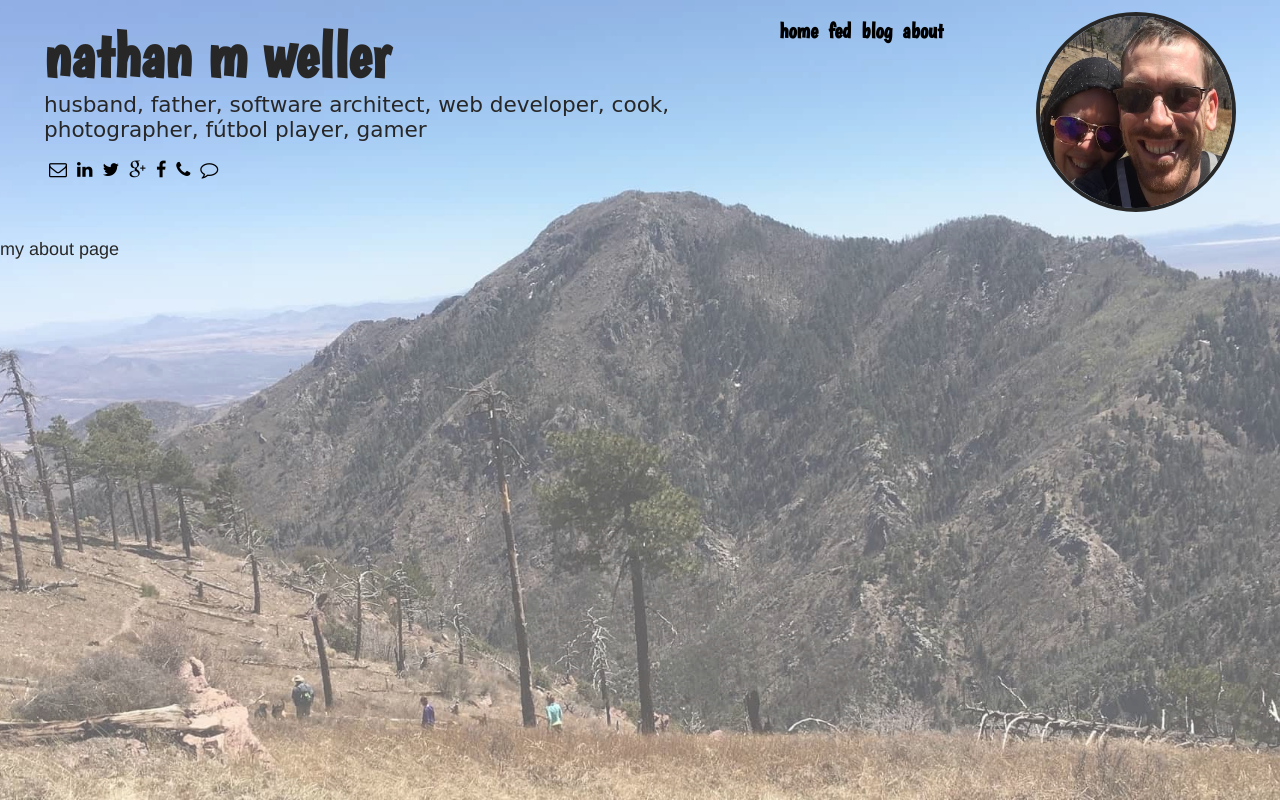
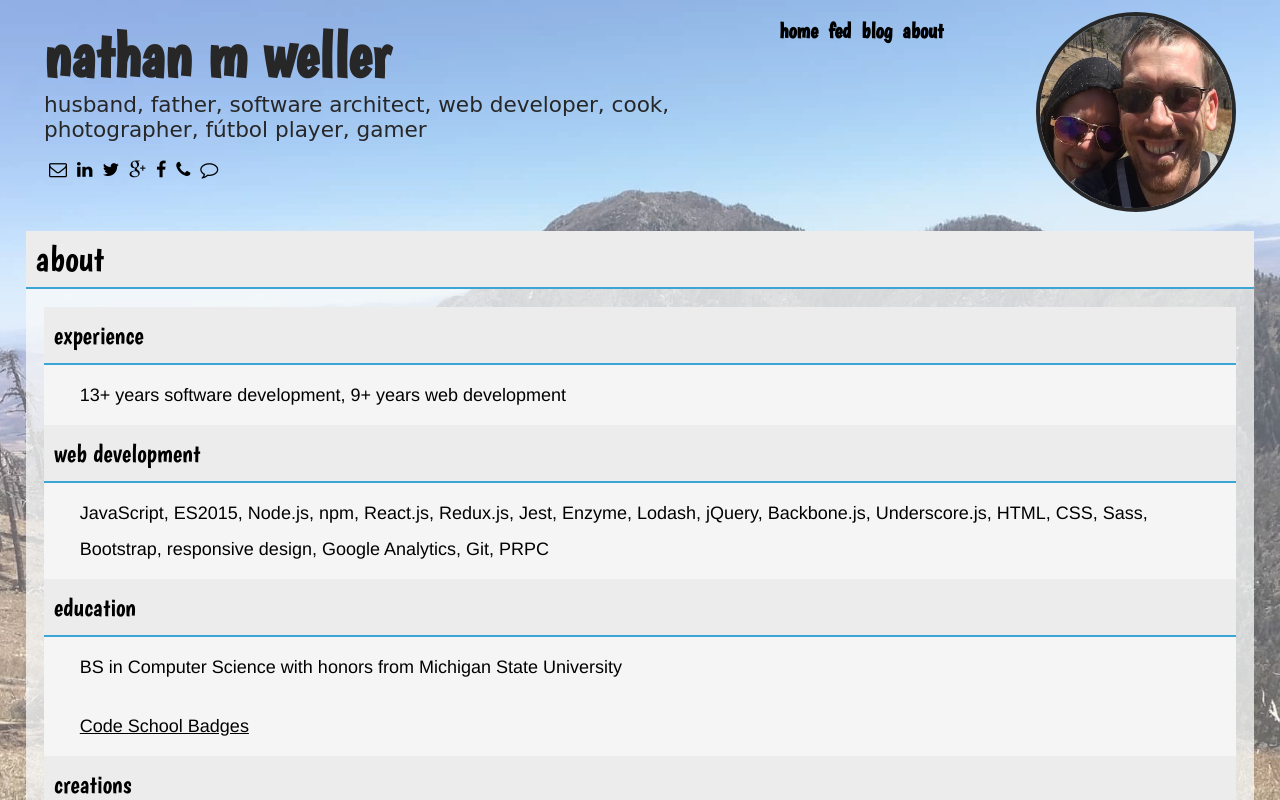
Before and after one commit to nkas17/nathanmweller-react, a React app: page /about in a window 1280 px wide. Built offline with nearby package versions, Linux system fonts and the light colour scheme.

Commit message:
added pre-push script and updated tests and added content to AboutPage

```diff
--- a/src/pages/AboutPage.jsx
+++ b/src/pages/AboutPage.jsx
@@ -1,7 +1,40 @@
 import React from 'react';
 
 const AboutPage = () => (
-	<p>my about page</p>
+	<main className="main flex-wrapper">
+		<div className="flex-item main__flex-item">
+			<header className="main__header">
+				<h2 className="header header_size_large">about<span className="dilbert">&nbsp;</span></h2>
+			</header>
+			<article className="article flex-wrapper">
+				<div className="flex-item article__content">
+					<header className="main__header article__header">
+						<h3 className="header header_size_medium">experience</h3>
+					</header>
+					<p className="article__paragraph">13+ years software development,
+						9+ years web development</p>
+					<header className="main__header article__header">
+						<h3 className="header header_size_medium">web development</h3>
+					</header>
+					<p className="article__paragraph">JavaScript, ES2015, Node.js, npm,
+						React.js, Redux.js, Jest, Enzyme, Lodash, jQuery, Backbone.js,
+						Underscore.js, HTML, CSS, Sass, Bootstrap, responsive design,
+						Google Analytics, Git, PRPC</p>
+					<header className="main__header article__header">
+						<h3 className="header header_size_medium">education</h3>
+					</header>
+					<p className="article__paragraph">BS in Computer Science with honors
+						from Michigan State University</p>
+					<p className="article__paragraph"><a className="link" href="https://www.codeschool.com/users/2817163">Code School Badges</a></p>
+					<header className="main__header article__header">
+						<h3 className="header header_size_medium">creations</h3>
+					</header>
+					<p className="article__paragraph"><a className="link" href="http://games.nathanmweller.com">games</a>, who {"doesn't"} love games</p>
+					<p className="article__paragraph"><a className="link" href="http://recipes.nathanmweller.com">recipes</a>, and more...(a secure site)</p>
+				</div>
+			</article>
+		</div>
+	</main>
 );
 
 export default AboutPage;
```
Also changed, not shown: package.json (+4 -3 lines), 1 other file (tests, documents, lock files or other folders).
